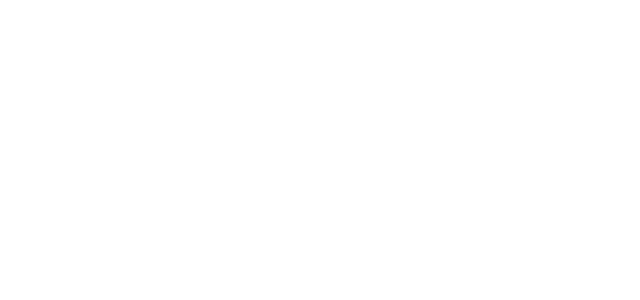
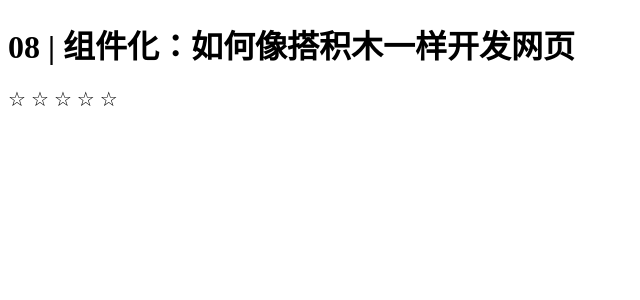
Before and after one commit to Lzy49/demo, a Vue app in the folder Vue/time-geekbang/project/: page /#/class8 in a window 1280 px wide. Before the commit this address had no page. Shown: the top 300 px of the page, without its empty margins (0-640 px from the left). Built offline with nearby package versions, Linux system fonts and the light colour scheme.

Commit message:
第 7 课

```diff
--- /dev/null
+++ b/Vue/time-geekbang/project/src/pages/class8/Rate.vue
@@ -0,0 +1,48 @@
+<template>
+  <div class="rate">
+    <div>
+      <span v-for="item in 5" :key="item" @mousemove="move(item)"> ☆ </span>
+    </div>
+    <div>
+      <span v-for="item in 5" :key="item" @mousemove="move(item)"> ★ </span>
+    </div>
+  </div>
+</template>
+<script setup lang="ts">
+import { computed, ref } from 'vue';
+interface Props {
+  value: number;
+}
+const props = withDefaults(defineProps<Props>(), {});
+const emits = defineEmits(['update:value']);
+const width = computed(() => {
+  return props.value * 20 + '%';
+});
+function move(e: number) {
+  emits('update:value', e);
+}
+</script>
+<style lang="scss" scoped>
+.rate {
+  display: inline-block;
+  height: 20px;
+  font-size: 20px;
+  position: relative;
+  > div {
+    width: 100%;
+    height: 100%;
+    line-height: 20px;
+    letter-spacing: 0;
+  }
+  > div:last-of-type {
+    top: 0;
+    left: 0;
+    position: absolute;
+    width: v-bind('width');
+    overflow: hidden;
+  }
+  span {
+    width: 28px;
+  }
+}
+</style>
--- /dev/null
+++ b/Vue/time-geekbang/project/src/pages/class8/index.vue
@@ -0,0 +1,11 @@
+<template>
+  <div>
+    <h1>08 | 组件化：如何像搭积木一样开发网页</h1>
+    <Rate v-model:value="value"></Rate>
+  </div>
+</template>
+<script setup lang="ts">
+import Rate from './Rate.vue';
+import { ref } from 'vue';
+const value = ref<number>(0);
+</script>
--- a/Vue/time-geekbang/project/src/pages/index.vue
+++ b/Vue/time-geekbang/project/src/pages/index.vue
@@ -9,6 +9,9 @@
     <router-link to="/class7">
       07 | 巧妙的响应式：深入理解Vue 3的响应式机制
     </router-link>
+    <router-link to="/class8">
+      08 | 组件化：如何像搭积木一样开发网页
+    </router-link>
   </div>
 </template>
 <style scoped lang="scss">
--- a/Vue/time-geekbang/project/src/router/index.ts
+++ b/Vue/time-geekbang/project/src/router/index.ts
@@ -11,6 +11,10 @@
   {
     path: '/class7',
     component: () => import('../pages/class7')
+  },
+  {
+    path: '/class8',
+    component: () => import('../pages/class8/index.vue')
   }
 ];
 const router = createRouter({
```
